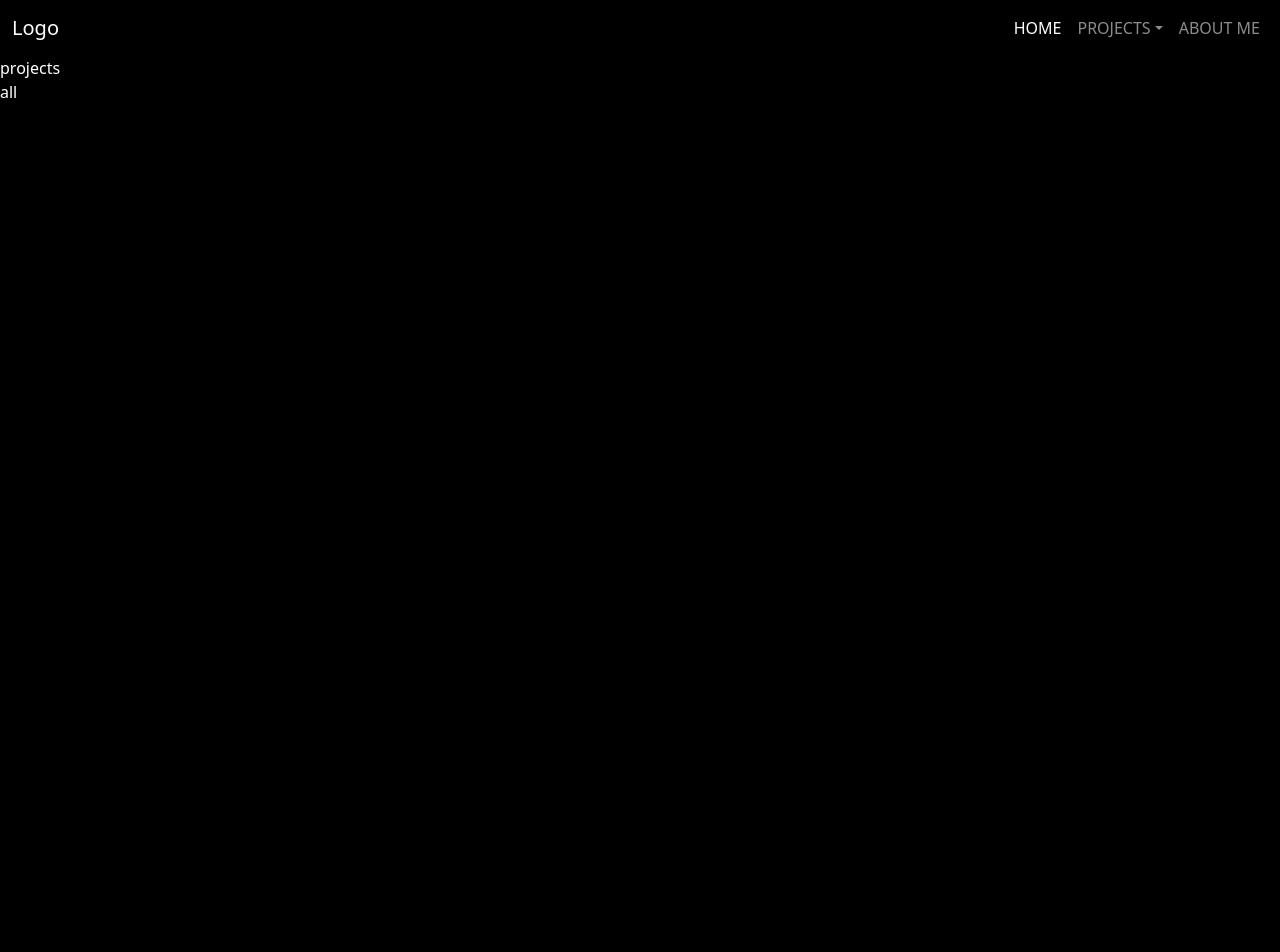
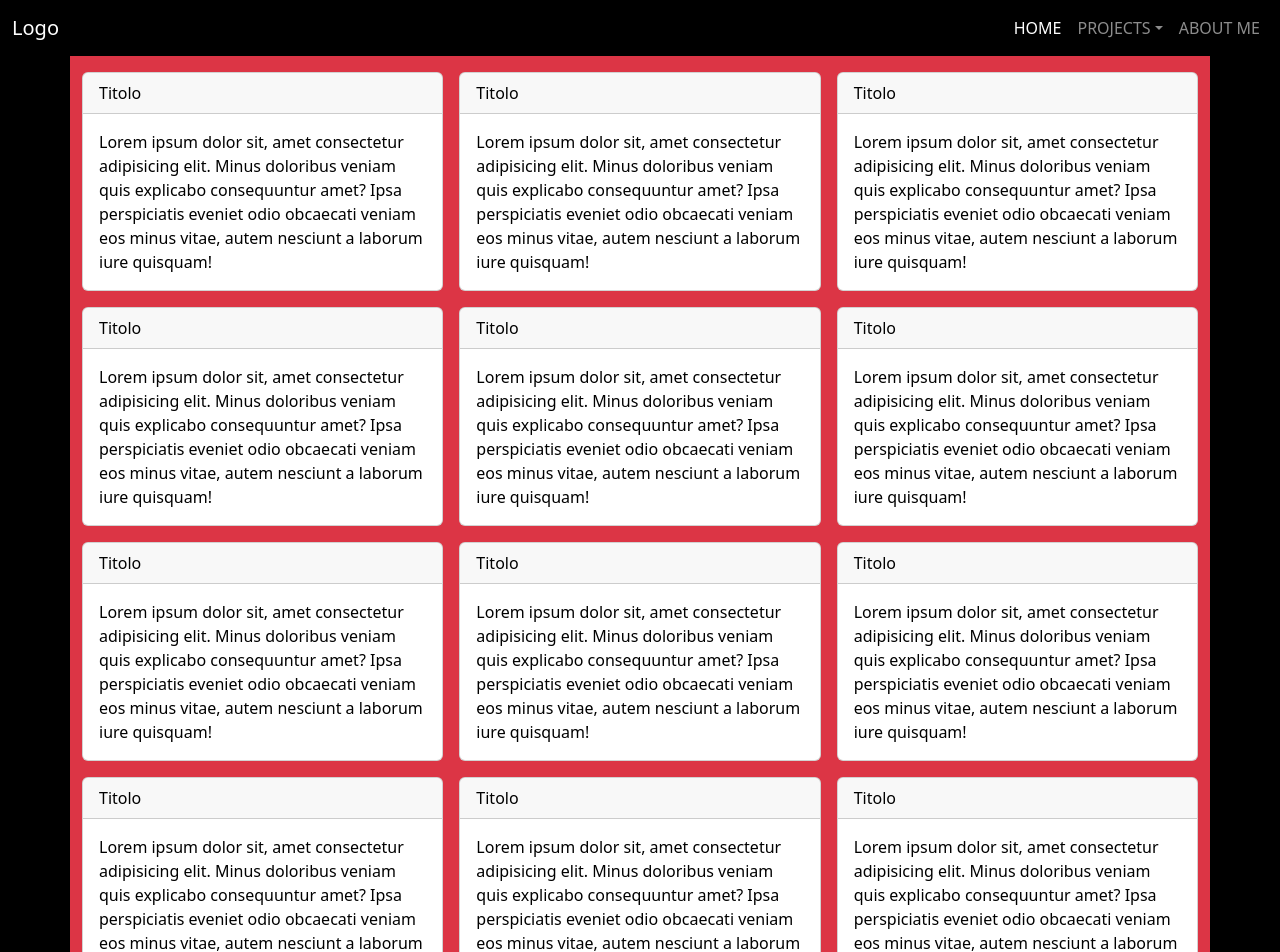
Before and after one commit to RenatoFringuello/renatofringuello-portfolio, a Vue app: page /projects in a window 1280 px wide. Shown: the top 952 px of the page. Before the commit the page ends 800 px from the top, so only its background shows below. Built offline with nearby package versions, Linux system fonts and the light colour scheme; a web font is replaced by a local one.

Commit message:
add ProjectsList component with the structure of the list

```diff
--- /dev/null
+++ b/src/components/partials/projects/ProjectsList.vue
@@ -0,0 +1,144 @@
+<template lang="">
+    <div class="container-lg py-2 py-lg-3 bg-danger">
+        <div class="row g-2 g-lg-3">
+            <div class="col-12 col-md-6 col-xl-4">
+                <div class="card text-accent">
+                    <div class="card-header">
+                        Titolo
+                    </div>
+                    <div class="card-body">
+                        Lorem ipsum dolor sit, amet consectetur adipisicing elit. Minus doloribus veniam quis explicabo consequuntur amet? Ipsa perspiciatis eveniet odio obcaecati veniam eos minus vitae, autem nesciunt a laborum iure quisquam!
+                    </div>
+                </div>
+            </div>
+            <div class="col-12 col-md-6 col-xl-4">
+                <div class="card text-accent">
+                    <div class="card-header">
+                        Titolo
+                    </div>
+                    <div class="card-body">
+                        Lorem ipsum dolor sit, amet consectetur adipisicing elit. Minus doloribus veniam quis explicabo consequuntur amet? Ipsa perspiciatis eveniet odio obcaecati veniam eos minus vitae, autem nesciunt a laborum iure quisquam!
+                    </div>
+                </div>
+            </div>
+            <div class="col-12 col-md-6 col-xl-4">
+                <div class="card text-accent">
+                    <div class="card-header">
+                        Titolo
+                    </div>
+                    <div class="card-body">
+                        Lorem ipsum dolor sit, amet consectetur adipisicing elit. Minus doloribus veniam quis explicabo consequuntur amet? Ipsa perspiciatis eveniet odio obcaecati veniam eos minus vitae, autem nesciunt a laborum iure quisquam!
+                    </div>
+                </div>
+            </div>
+            <div class="col-12 col-md-6 col-xl-4">
+                <div class="card text-accent">
+                    <div class="card-header">
+                        Titolo
+                    </div>
+                    <div class="card-body">
+                        Lorem ipsum dolor sit, amet consectetur adipisicing elit. Minus doloribus veniam quis explicabo consequuntur amet? Ipsa perspiciatis eveniet odio obcaecati veniam eos minus vitae, autem nesciunt a laborum iure quisquam!
+                    </div>
+                </div>
+            </div>
+            <div class="col-12 col-md-6 col-xl-4">
+                <div class="card text-accent">
+                    <div class="card-header">
+                        Titolo
+                    </div>
+                    <div class="card-body">
+                        Lorem ipsum dolor sit, amet consectetur adipisicing elit. Minus doloribus veniam quis explicabo consequuntur amet? Ipsa perspiciatis eveniet odio obcaecati veniam eos minus vitae, autem nesciunt a laborum iure quisquam!
+                    </div>
+                </div>
+            </div>
+            <div class="col-12 col-md-6 col-xl-4">
+                <div class="card text-accent">
+                    <div class="card-header">
+                        Titolo
+                    </div>
+                    <div class="card-body">
+                        Lorem ipsum dolor sit, amet consectetur adipisicing elit. Minus doloribus veniam quis explicabo consequuntur amet? Ipsa perspiciatis eveniet odio obcaecati veniam eos minus vitae, autem nesciunt a laborum iure quisquam!
+                    </div>
+                </div>
+            </div>
+            <div class="col-12 col-md-6 col-xl-4">
+                <div class="card text-accent">
+                    <div class="card-header">
+                        Titolo
+                    </div>
+                    <div class="card-body">
+                        Lorem ipsum dolor sit, amet consectetur adipisicing elit. Minus doloribus veniam quis explicabo consequuntur amet? Ipsa perspiciatis eveniet odio obcaecati veniam eos minus vitae, autem nesciunt a laborum iure quisquam!
+                    </div>
+                </div>
+            </div>
+            <div class="col-12 col-md-6 col-xl-4">
+                <div class="card text-accent">
+                    <div class="card-header">
+                        Titolo
+                    </div>
+                    <div class="card-body">
+                        Lorem ipsum dolor sit, amet consectetur adipisicing elit. Minus doloribus veniam quis explicabo consequuntur amet? Ipsa perspiciatis eveniet odio obcaecati veniam eos minus vitae, autem nesciunt a laborum iure quisquam!
+                    </div>
+                </div>
+            </div>
+            <div class="col-12 col-md-6 col-xl-4">
+                <div class="card text-accent">
+                    <div class="card-header">
+                        Titolo
+                    </div>
+                    <div class="card-body">
+                        Lorem ipsum dolor sit, amet consectetur adipisicing elit. Minus doloribus veniam quis explicabo consequuntur amet? Ipsa perspiciatis eveniet odio obcaecati veniam eos minus vitae, autem nesciunt a laborum iure quisquam!
+                    </div>
+                </div>
+            </div>
+            <div class="col-12 col-md-6 col-xl-4">
+                <div class="card text-accent">
+                    <div class="card-header">
+                        Titolo
+                    </div>
+                    <div class="card-body">
+                        Lorem ipsum dolor sit, amet consectetur adipisicing elit. Minus doloribus veniam quis explicabo consequuntur amet? Ipsa perspiciatis eveniet odio obcaecati veniam eos minus vitae, autem nesciunt a laborum iure quisquam!
+                    </div>
+                </div>
+            </div>
+            <div class="col-12 col-md-6 col-xl-4">
+                <div class="card text-accent">
+                    <div class="card-header">
+                        Titolo
+                    </div>
+                    <div class="card-body">
+                        Lorem ipsum dolor sit, amet consectetur adipisicing elit. Minus doloribus veniam quis explicabo consequuntur amet? Ipsa perspiciatis eveniet odio obcaecati veniam eos minus vitae, autem nesciunt a laborum iure quisquam!
+                    </div>
+                </div>
+            </div>
+            <div class="col-12 col-md-6 col-xl-4">
+                <div class="card text-accent">
+                    <div class="card-header">
+                        Titolo
+                    </div>
+                    <div class="card-body">
+                        Lorem ipsum dolor sit, amet consectetur adipisicing elit. Minus doloribus veniam quis explicabo consequuntur amet? Ipsa perspiciatis eveniet odio obcaecati veniam eos minus vitae, autem nesciunt a laborum iure quisquam!
+                    </div>
+                </div>
+            </div>
+            <div class="col-12 col-md-6 col-xl-4">
+                <div class="card text-accent">
+                    <div class="card-header">
+                        Titolo
+                    </div>
+                    <div class="card-body">
+                        Lorem ipsum dolor sit, amet consectetur adipisicing elit. Minus doloribus veniam quis explicabo consequuntur amet? Ipsa perspiciatis eveniet odio obcaecati veniam eos minus vitae, autem nesciunt a laborum iure quisquam!
+                    </div>
+                </div>
+            </div>
+        </div>
+    </div>
+</template>
+<script>
+export default {
+    name:'ProjectsList'
+}
+</script>
+<style lang="scss" scoped>
+
+</style>
--- a/src/pages/AppProjects.vue
+++ b/src/pages/AppProjects.vue
@@ -1,13 +1,18 @@
 <template >
     <section class="main-section">
-        projects
+        <ProjectsList/>
     </section>
     {{ sortBy }}
 </template>
 
 <script>
+import ProjectsList from '../components/partials/projects/ProjectsList.vue';
+
 export default {
     name:'AppProjects',
+    components:{
+        ProjectsList
+    },
     data() {
         return {
 
```
